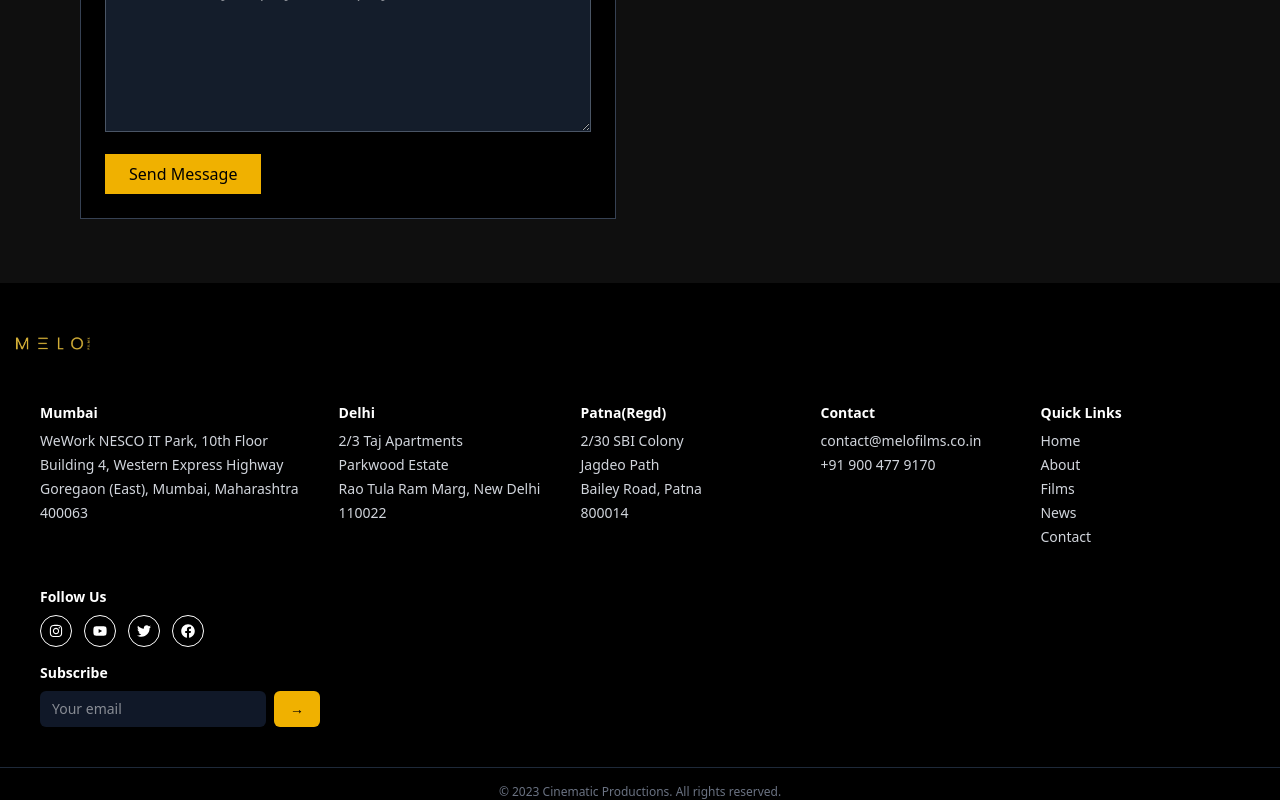
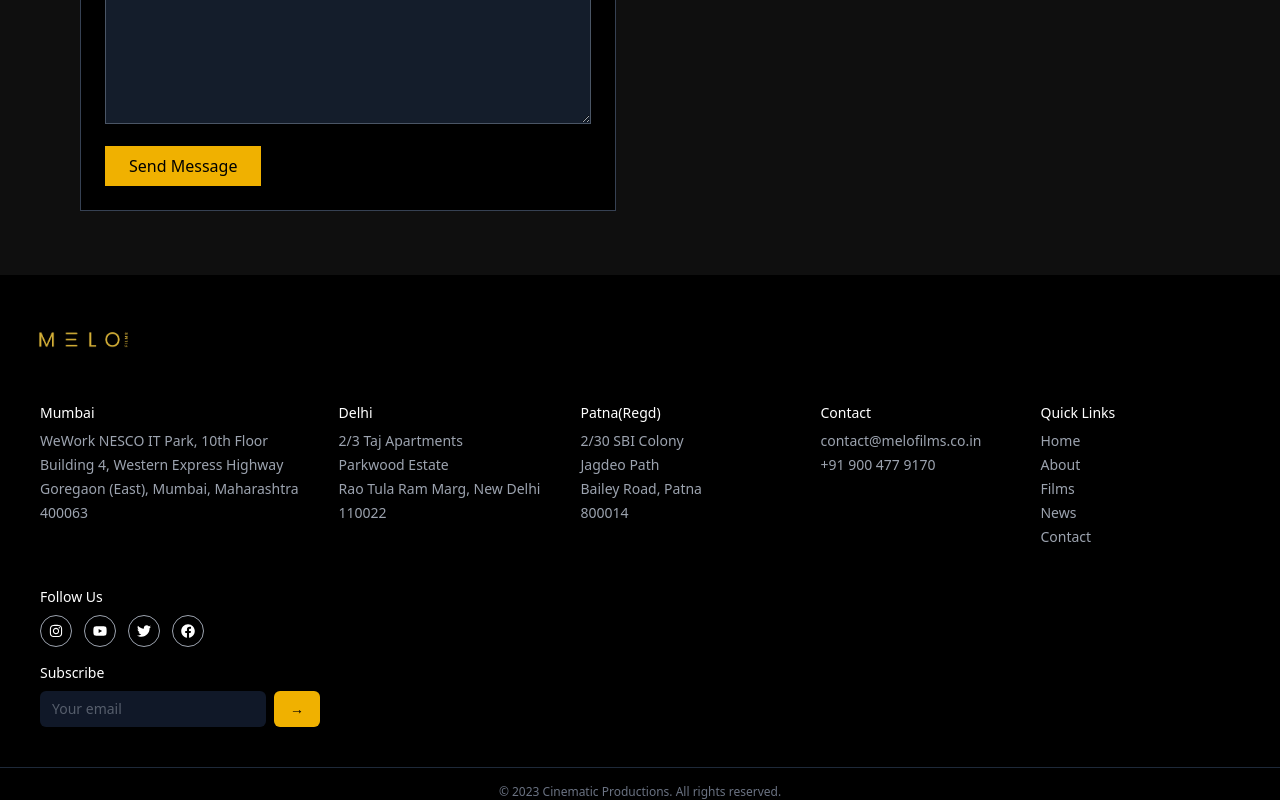
Before and after one commit to SulavSinghal/melo-films-web, a React (Vite) app: page /contact in a window 1280 px wide. Shown: the part 689-1489 px from the top of the page. Built offline with nearby package versions, Linux system fonts and the light colour scheme; no server answers.

Commit message:
updated fomts and colors

```diff
--- a/index.html
+++ b/index.html
@@ -3,7 +3,7 @@
   <head>
     <meta charset="UTF-8" />
     <link href="https://fonts.googleapis.com/css2?family=Playfair+Display:wght@700&display=swap" rel="stylesheet">
-
+  <link href="https://fonts.googleapis.com/css?family=Montserrat:400,700&display=swap" rel="stylesheet">
     <meta name="viewport" content="width=device-width, initial-scale=1.0" />
     <title>MELO FILMS</title>
   </head>
--- a/src/components/HeroSection.jsx
+++ b/src/components/HeroSection.jsx
@@ -90,18 +90,18 @@ const HeroSection = () => {
       width: '100%',
     }}
   >
-    <div className="relative z-10 max-w-3xl px-8 py-24 ml-10 mt-20">
+    <div className="relative z-10 max-w-3xl px-8 py-24 ml-10 mt-15">
       <h1
-        className="text-4xl md:text-6xl font-bold mb-4"
-        style={{ fontFamily: "'Playfair Display', serif" }}
+        className="text-4xl md:text-5xl mb-4"
+        style={{ fontFamily: 'Playfair Display' }}
       >
         {film.film_name}
       </h1>
       <p
-        className="text-md md:text-2xl mb-4 leading-relaxed text-yellow-500"
-        style={{ fontFamily: "'Montserrat', sans-serif" }}
+        className="text-md md:text-2xl mb-4 leading-relaxed text-[#D4AF37]"
+        style={{ fontFamily: "Montserrat" }}
       >
-       By {film.director_name}
+      {film.director_name}
       </p>
       <p
         className="text-md md:text-lg mb-6 leading-relaxed max-w-md"
@@ -115,13 +115,23 @@ const HeroSection = () => {
   href={film.trailer_url || '#'}
   target="_blank"
   rel="noopener noreferrer"
-          className="bg-yellow-500 hover:bg-red-700 text-black font-semibold py-2 px-4 transition duration-300"
+  className="bg-[#D4AF37] hover:bg-red-700 text-black font-semibold py-2 px-4 transition duration-300 inline-flex items-center gap-2"
 >
+  {/* Simple black play icon */}
+  <svg
+    xmlns="http://www.w3.org/2000/svg"
+    className="w-5 h-5"
+    viewBox="0 0 20 20"
+    fill="black"
+  >
+    <polygon points="6,4 16,10 6,16" />
+  </svg>
   Watch Trailer
 </a>
+
        <a
   href={'#'}
-  className="border-2 border-yellow-500 text-yellow-500 font-semibold py-2 px-4 bg-transparent hover:bg-gray-100 transition duration-300"
+  className="border-2 border-white font-semibold py-2 px-4 bg-transparent hover:bg-yellow-500 transition duration-300"
 >
 More
 </a>
--- a/src/components/Productions.jsx
+++ b/src/components/Productions.jsx
@@ -18,13 +18,13 @@ const Productions = () => {
 return (
   <div className="px-6 py-10 bg-black text-white">
     <h2
-      className="ml-6 text-3xl font-semibold mb-6"
+      className="ml-6 text-4xl font-semibold mb-10"
       style={{ fontFamily: "'Playfair Display', serif" }}
     >
       Our Productions
     </h2>
 
-    <div className="px-6 grid grid-cols-1 sm:grid-cols-2 md:grid-cols-3 gap-6">
+    <div className="px-6 grid grid-cols-1 sm:grid-cols-2 md:grid-cols-4 gap-6">
       {productions.slice(0, 6).map((film) => {
         const cleanPath = film.film_banner.replace(/\\/g, '/');
         const imageUrl = `${API_BASE}/${cleanPath}`;
@@ -47,7 +47,7 @@ return (
     <div className="mt-8 text-center">
       <a
         href="/films"
-        className="inline-block border border-yellow-500 text-yellow-500 px-4 py-2 rounded hover:bg-yellow-500 hover:text-black transition duration-200"
+        className="inline-block border border-[#D4AF37] text-[#D4AF37] px-4 py-2  hover:[#D4AF37] hover:text-black transition duration-200"
       >
         View All Films
       </a>
--- a/src/components/StatsSection.jsx
+++ b/src/components/StatsSection.jsx
@@ -12,7 +12,7 @@ const StatsSection = () => {
   return (
     <div
       className="relative bg-cover bg-center py-10"
-      style={{ backgroundImage: "url('/melo_films/assets/images/awards.png')" }}
+      style={{ backgroundImage: "url('/assets/images/Melo-new-logo.png')" }}
     >
       {/* Overlay */}
       <div className="absolute inset-0 bg-black/60"></div>
@@ -21,7 +21,7 @@ const StatsSection = () => {
       <div className="relative z-10 max-w-6xl mx-auto px-4 flex flex-wrap justify-center gap-8 text-center text-white">
         {stats.map((stat, index) => (
           <div key={index} className="min-w-[150px]">
-            <div className="text-3xl font-bold text-yellow-500 font-serif">{stat.number}</div>
+            <div className="text-3xl font-bold text-[#D4AF37] font-serif">{stat.number}</div>
             <div className="mt-1 text-white">{stat.label}</div>
           </div>
         ))}
--- a/src/components/footer.jsx
+++ b/src/components/footer.jsx
@@ -8,11 +8,11 @@ const Footer = () => {
       <div className="w-full">
 
         {/* Logo aligned top-left */}
-        <div className="">
+        <div className="ml-5">
           <img
       src="/assets/images/Melo-new-logo.png" // Replace with your actual logo path
       alt="Melo Films Logo"
-      className="h-10" // Adjust height as needed
+      className="h-12" // Adjust height as needed
     />
         </div>
 
@@ -21,8 +21,8 @@ const Footer = () => {
 
           {/* Mumbai Office */}
           <div className="min-w-[200px]">
-            <h3 className="font-semibold mb-2">Mumbai</h3>
-            <ul className="space-y-1 text-gray-300">
+            <h3 className=" mb-2">Mumbai</h3>
+            <ul className="space-y-1 text-[#9CA3AF]">
               <li>WeWork NESCO IT Park, 10th Floor</li>
               <li>Building 4, Western Express Highway</li>
               <li>Goregaon (East), Mumbai, Maharashtra</li>
@@ -32,8 +32,8 @@ const Footer = () => {
 
           {/* Delhi Office */}
           <div className="min-w-[200px]">
-            <h3 className="font-semibold mb-2">Delhi</h3>
-            <ul className="space-y-1 text-gray-300">
+            <h3 className=" mb-2">Delhi</h3>
+            <ul className="space-y-1 text-[#9CA3AF]">
               <li>2/3 Taj Apartments</li>
               <li>Parkwood Estate</li>
               <li>Rao Tula Ram Marg, New Delhi</li>
@@ -43,8 +43,8 @@ const Footer = () => {
 
           {/* Patna Office */}
           <div className="min-w-[200px]">
-            <h3 className="font-semibold mb-2">Patna(Regd)</h3>
-            <ul className="space-y-1 text-gray-300">
+            <h3 className=" mb-2">Patna(Regd)</h3>
+            <ul className="space-y-1 text-[#9CA3AF]">
               <li>2/30 SBI Colony</li>
               <li>Jagdeo Path</li>
               <li>Bailey Road, Patna</li>
@@ -54,8 +54,8 @@ const Footer = () => {
 
           {/* Contact Info */}
           <div className="min-w-[180px]">
-            <h3 className="font-semibold mb-2">Contact</h3>
-            <ul className="space-y-1 text-gray-300">
+            <h3 className=" mb-2">Contact</h3>
+            <ul className="space-y-1 text-[#9CA3AF]">
               <li>contact@melofilms.co.in</li>
               <li>+91 900 477 9170</li>
             </ul>
@@ -63,8 +63,8 @@ const Footer = () => {
 
           {/* Quick Links */}
           <div className="min-w-[160px]">
-            <h3 className="font-semibold mb-2">Quick Links</h3>
-            <ul className="space-y-1 text-gray-300">
+            <h3 className=" mb-2">Quick Links</h3>
+            <ul className="space-y-1 text-[#9CA3AF]">
               <li><Link to="/" className="hover:text-yellow-500">Home</Link></li>
               <li><Link to="/about" className="hover:text-yellow-500">About</Link></li>
               <li><Link to="/films" className="hover:text-yellow-500">Films</Link></li>
@@ -75,20 +75,20 @@ const Footer = () => {
 
           {/* Social + Subscribe */}
           <div className="min-w-[220px]">
-            <h3 className="font-semibold mb-2">Follow Us</h3>
+            <h3 className=" mb-2">Follow Us</h3>
             <div className="flex space-x-3 mb-4">
-              <a href="https://www.instagram.com/melofilms.co.in?igsh=eXdoOGRzeXFjbjZ0" className="border border-white p-2 rounded-full hover:text-yellow-500"><FaInstagram /></a>
-              <a href="#" className="border border-white p-2 rounded-full hover:text-yellow-500"><FaYoutube /></a>
-              <a href="#" className="border border-white p-2 rounded-full hover:text-yellow-500"><FaTwitter /></a>
-              <a href="https://share.google/COhDtzpYdFwOAeYhO" className="border border-white p-2 rounded-full hover:text-yellow-500"><FaFacebook /></a>
+              <a href="https://www.instagram.com/melofilms.co.in?igsh=eXdoOGRzeXFjbjZ0" className="border border-[#9CA3AF] p-2 rounded-full hover:text-yellow-500"><FaInstagram /></a>
+              <a href="#" className="border border-[#9CA3AF] p-2 rounded-full hover:text-yellow-500"><FaYoutube /></a>
+              <a href="#" className="border border-[#9CA3AF] p-2 rounded-full hover:text-yellow-500"><FaTwitter /></a>
+              <a href="https://share.google/COhDtzpYdFwOAeYhO" className="border border-[#9CA3AF] p-2 rounded-full hover:text-yellow-500"><FaFacebook /></a>
             </div>
 
-            <h3 className="font-semibold mb-2">Subscribe</h3>
+            <h3 className="mb-2">Subscribe</h3>
             <form className="flex flex-col md:flex-row gap-2">
               <input
                 type="email"
                 placeholder="Your email"
-                className="bg-gray-900 text-white px-3 py-2 rounded-md w-full md:w-auto"
+                className="bg-gray-900 text-[#9CA3AF] px-3 py-2 rounded-md w-full md:w-auto"
               />
               <button
                 type="submit"
```
Also changed, not shown: src/components/Header.jsx (+8 -8 lines), src/components/UpcomingFilms.jsx (+5 -5 lines). Lines whose indentation alone changed are shown as unchanged.
